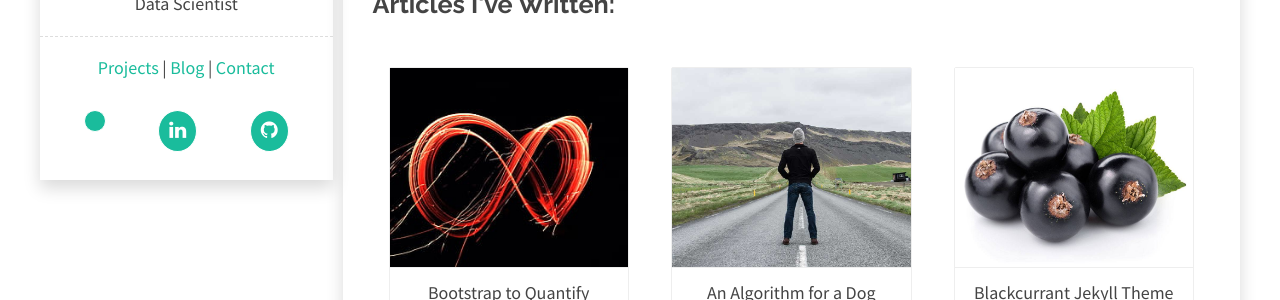
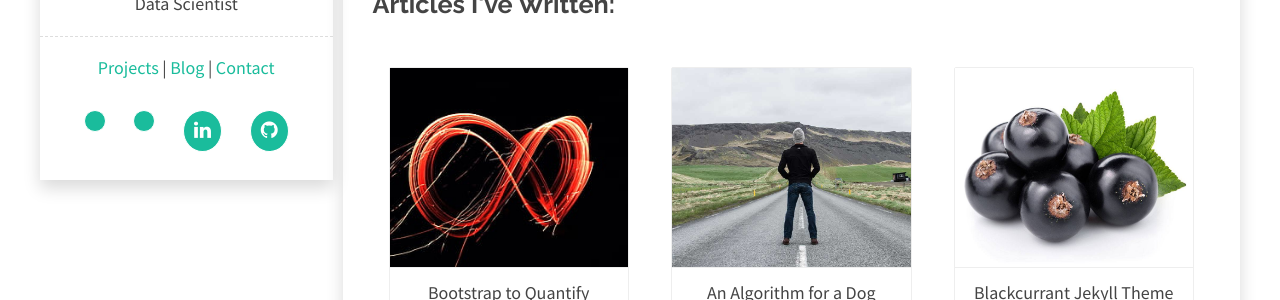
Before and after one commit to Agewerc/Agewerc.github.io, a Jekyll site: the page built from index.html, in a window 1280 px wide. Shown: the part 542-842 px from the top of the page. Built offline with Jekyll 4.4.1, drawn with Linux system fonts in a browser that asks for light colours.

Commit message:
update website

```diff
--- a/_data/main.yml
+++ b/_data/main.yml
@@ -44,8 +44,8 @@ social:
        icon: fa-envelope
        link: alangewerc@gmail.com
 
-  twitter:
-      icon: fa-kaggle
+  kaggle:
+      icon: fab fa-kaggle
       link: https://www.kaggle.com/agewerc
 
   linkedin:
--- a/_includes/sidebar.html
+++ b/_includes/sidebar.html
@@ -11,11 +11,11 @@
           {% endfor %}
          </ul>
          <ul class="sm p0 m0a">
-           {% if site.data.main.social.facebook.link %}
+           {% if site.data.main.social.email.link %}
              <li><a href="{{site.data.main.social.facebook.link}}"><i class="fa {{site.data.main.social.facebook.icon}}"></i></a></li>
            {% endif %}
 
-           {% if site.data.main.social.twitter.link %}
+           {% if site.data.main.social.kaggle.link %}
              <li><a href="{{site.data.main.social.twitter.link}}"><i class="fa {{site.data.main.social.twitter.icon}}"></i></a></li>
            {% endif %}
 
```
